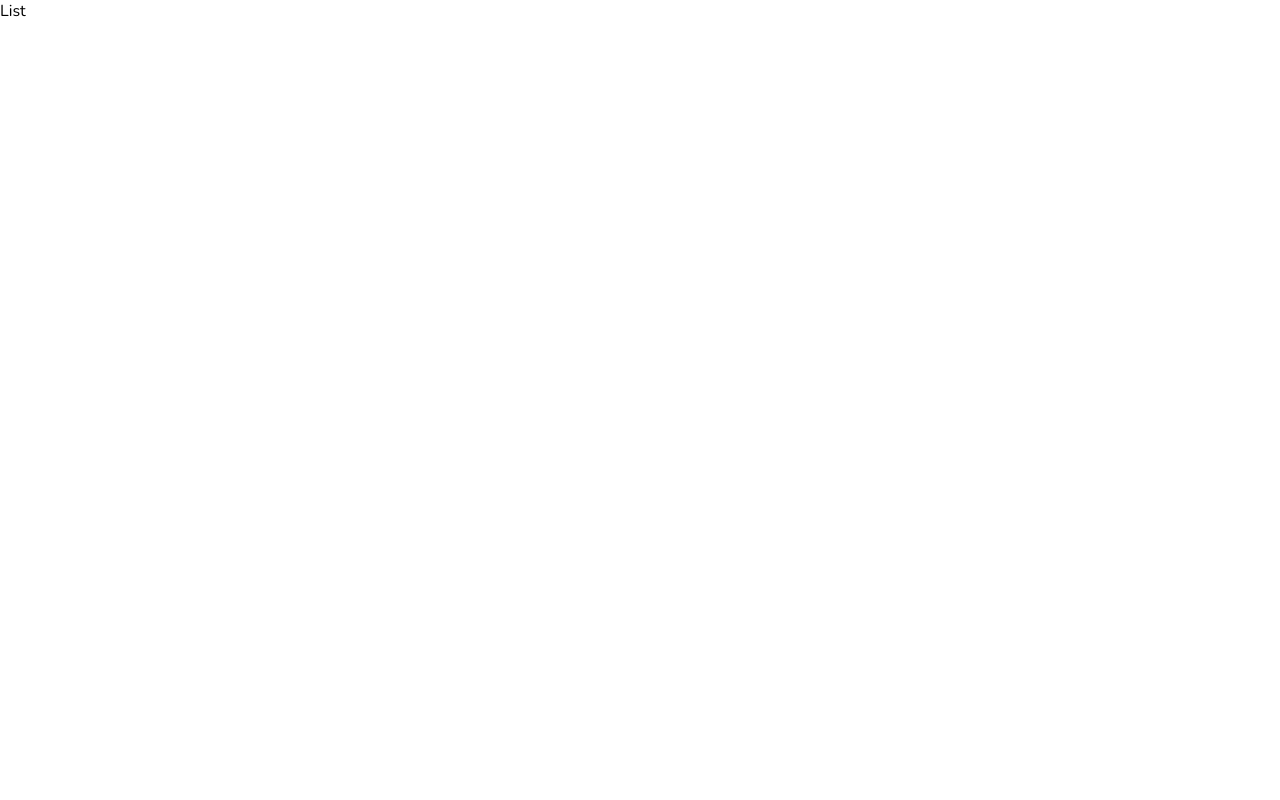
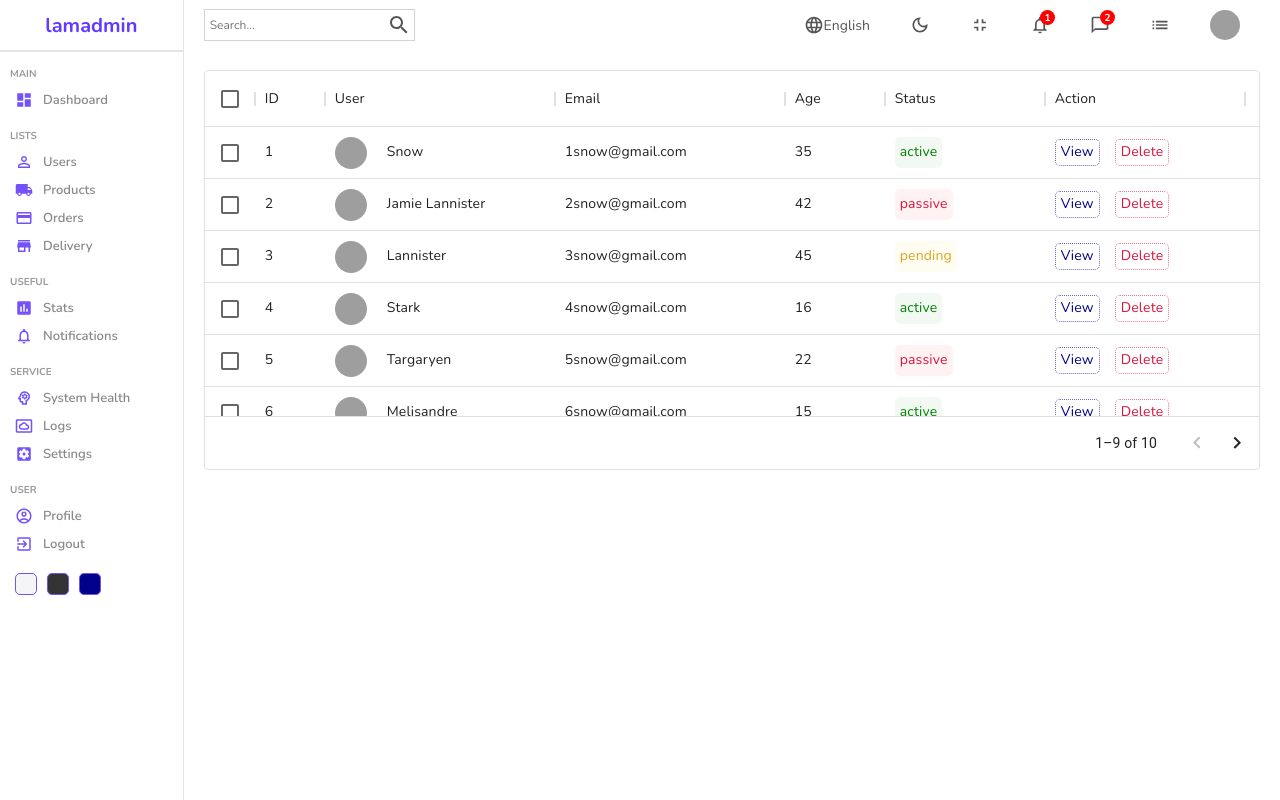
Before and after one commit to charnelito/ReactAdminPanel, a React (Create React App) app: page /users in a window 1280 px wide. Built offline with nearby package versions, Linux system fonts and the light colour scheme; grey boxes are pictures that could not be loaded.

Commit message:
React MUI Datatable Details

```diff
--- a/package.json
+++ b/package.json
@@ -7,6 +7,7 @@
     "@emotion/styled": "^11.8.1",
     "@mui/icons-material": "^5.5.0",
     "@mui/material": "^5.5.0",
+    "@mui/x-data-grid": "^5.6.1",
     "@testing-library/jest-dom": "^5.16.2",
     "@testing-library/react": "^12.1.4",
     "@testing-library/user-event": "^13.5.0",
--- /dev/null
+++ b/src/components/datatable/Datatable.jsx
@@ -0,0 +1,43 @@
+import "./datatable.scss";
+import { DataGrid } from '@mui/x-data-grid';
+import { userColumns, userRows } from "../../datatablesource";
+
+
+const Datatable = () => {
+    const actionColumn = [
+        {
+            field: "action",
+            headerName: "Action",
+            width: 200,
+            renderCell: () => {
+                return (
+                    <div className="cellAction">
+                        <div className="viewButton">
+                            View
+                        </div>
+                        <div className="deleteButton">
+                            Delete
+                        </div>
+                    </div>
+                );
+
+            }
+        }
+    ];
+
+  return (
+    <div className="datatable">
+      <div style={{ height: 400, width: '100%' }}>
+      <DataGrid
+        rows={userRows}
+        columns={userColumns.concat(actionColumn)}
+        pageSize={9}
+        rowsPerPageOptions={[9]}
+        checkboxSelection
+      />
+          </div>
+          </div>
+  )
+}
+
+export default Datatable
--- /dev/null
+++ b/src/components/datatable/datatable.scss
@@ -0,0 +1,56 @@
+.datatable {
+  height: 600px;
+  padding: 20px;
+
+  .cellWithImg {
+    display: flex;
+    align-items: center;
+
+    .cellImg {
+      width: 32px;
+      height: 32px;
+      border-radius: 50%;
+      object-fit: cover;
+      margin-right: 20px;
+    }
+  }
+  .cellWithStatus {
+    padding: 5px;
+    border-radius: 5px;
+
+    &.active {
+      background-color: rgba(0, 128, 0, 0.05);
+      color: green;
+    }
+    &.pending {
+      background-color: rgba(255, 217, 0, 0.05);
+      color: goldenrod;
+    }
+    &.passive {
+      background-color: rgba(255, 0, 0, 0.05);
+      color: crimson;
+    }
+  }
+
+  .cellAction {
+    display: flex;
+    align-items: center;
+    gap: 15px;
+
+    .viewButton {
+      padding: 2px 5px;
+      border-radius: 5px;
+      color: darkblue;
+      border: 1px dotted rgba(0, 0, 139, 0.596);
+      cursor: pointer;
+    }
+
+    .deleteButton {
+      padding: 2px 5px;
+      border-radius: 5px;
+      color: crimson;
+      border: 1px dotted rgba(220, 20, 60, 0.6);
+      cursor: pointer;
+    }
+  }
+}
--- /dev/null
+++ b/src/datatablesource.js
@@ -0,0 +1,122 @@
+export const userColumns = [
+    { field: "id", headerName: "ID", width: 70 },
+    {
+        field: "user",
+        headerName: "User",
+        width: 230,
+        renderCell: (params) => {
+            return (
+                <div className="cellWithImg">
+                <img className="cellImg" src={params.row.img} alt="avatar" />
+                {params.row.username}
+                </div>
+            );
+        },
+    },
+    {
+        field: "email",
+        headerName: "Email",
+        width: 230,
+    },
+    {
+        field: "age",
+        headerName: "Age",
+        width: 100,
+    },
+     {
+        field: "status",
+        headerName: "Status",
+         width: 160,
+         renderCell: (params) => {
+             return (
+                <div className={`cellWithStatus ${params.row.status}`}>
+                {params.row.status}
+                 </div>
+             )
+         }
+    },
+]
+
+//temporary data
+export const userRows = [
+  {
+    id: 1,
+    username: "Snow",
+    img: "https://images.pexels.com/photos/1820770/pexels-photo-1820770.jpeg?auto=compress&cs=tinysrgb&dpr=2&w=500",
+    status: "active",
+    email: "1snow@gmail.com",
+    age: 35,
+  },
+  {
+    id: 2,
+    username: "Jamie Lannister",
+    img: "https://images.pexels.com/photos/1820770/pexels-photo-1820770.jpeg?auto=compress&cs=tinysrgb&dpr=2&w=500",
+    email: "2snow@gmail.com",
+    status: "passive",
+    age: 42,
+  },
+  {
+    id: 3,
+    username: "Lannister",
+    img: "https://images.pexels.com/photos/1820770/pexels-photo-1820770.jpeg?auto=compress&cs=tinysrgb&dpr=2&w=500",
+    email: "3snow@gmail.com",
+    status: "pending",
+    age: 45,
+  },
+  {
+    id: 4,
+    username: "Stark",
+    img: "https://images.pexels.com/photos/1820770/pexels-photo-1820770.jpeg?auto=compress&cs=tinysrgb&dpr=2&w=500",
+    email: "4snow@gmail.com",
+    status: "active",
+    age: 16,
+  },
+  {
+    id: 5,
+    username: "Targaryen",
+    img: "https://images.pexels.com/photos/1820770/pexels-photo-1820770.jpeg?auto=compress&cs=tinysrgb&dpr=2&w=500",
+    email: "5snow@gmail.com",
+    status: "passive",
+    age: 22,
+  },
+  {
+    id: 6,
+    username: "Melisandre",
+    img: "https://images.pexels.com/photos/1820770/pexels-photo-1820770.jpeg?auto=compress&cs=tinysrgb&dpr=2&w=500",
+    email: "6snow@gmail.com",
+    status: "active",
+    age: 15,
+  },
+  {
+    id: 7,
+    username: "Clifford",
+    img: "https://images.pexels.com/photos/1820770/pexels-photo-1820770.jpeg?auto=compress&cs=tinysrgb&dpr=2&w=500",
+    email: "7snow@gmail.com",
+    status: "passive",
+    age: 44,
+  },
+  {
+    id: 8,
+    username: "Frances",
+    img: "https://images.pexels.com/photos/1820770/pexels-photo-1820770.jpeg?auto=compress&cs=tinysrgb&dpr=2&w=500",
+    email: "8snow@gmail.com",
+    status: "active",
+    age: 36,
+  },
+  {
+    id: 9,
+    username: "Roxie",
+    img: "https://images.pexels.com/photos/1820770/pexels-photo-1820770.jpeg?auto=compress&cs=tinysrgb&dpr=2&w=500",
+    email: "snow@gmail.com",
+    status: "pending",
+    age: 65,
+  },
+  {
+    id: 10,
+    username: "Roxie",
+    img: "https://images.pexels.com/photos/1820770/pexels-photo-1820770.jpeg?auto=compress&cs=tinysrgb&dpr=2&w=500",
+    email: "snow@gmail.com",
+    status: "active",
+    age: 65,
+  },
+];
--- a/src/pages/list/List.jsx
+++ b/src/pages/list/List.jsx
@@ -1,8 +1,17 @@
-import "./list.scss"
+import "./list.scss";
+import Sidebar from "../../components/sidebar/Sidebar";
+import Navbar from "../../components/navbar/Navbar";
+import Datatable from "../../components/datatable/Datatable";
 
 const List = () => {
   return (
-    <div>List</div>
+    <div className="list">
+      <Sidebar />
+      <div className="listContainer">
+        <Navbar />
+        <Datatable/>
+      </div>
+    </div>
   )
 }
 
--- a/src/pages/list/list.scss
+++ b/src/pages/list/list.scss
@@ -0,0 +1,7 @@
+.list {
+  display: flex;
+  width: 100%;
+  .listContainer {
+    flex: 6;
+  }
+}
```
Also changed, not shown: 1 other file (tests, documents, lock files or other folders).
